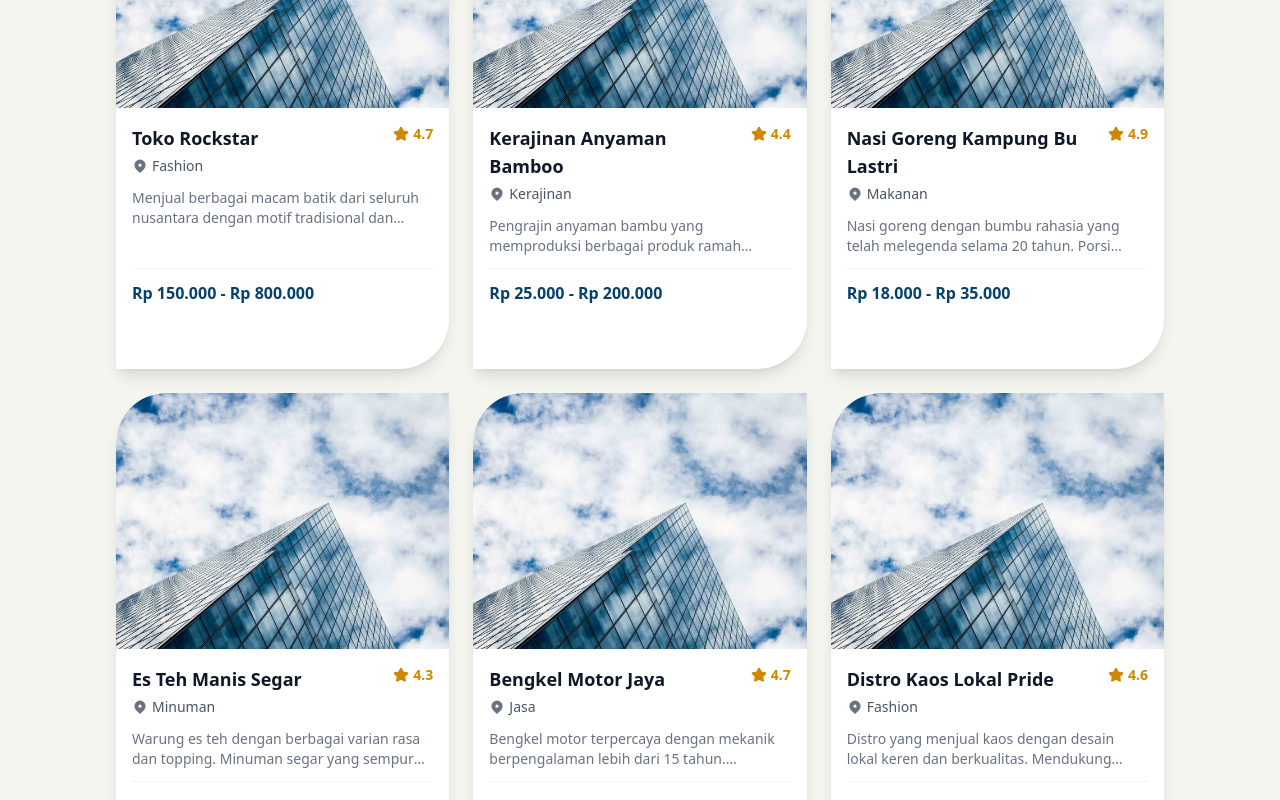
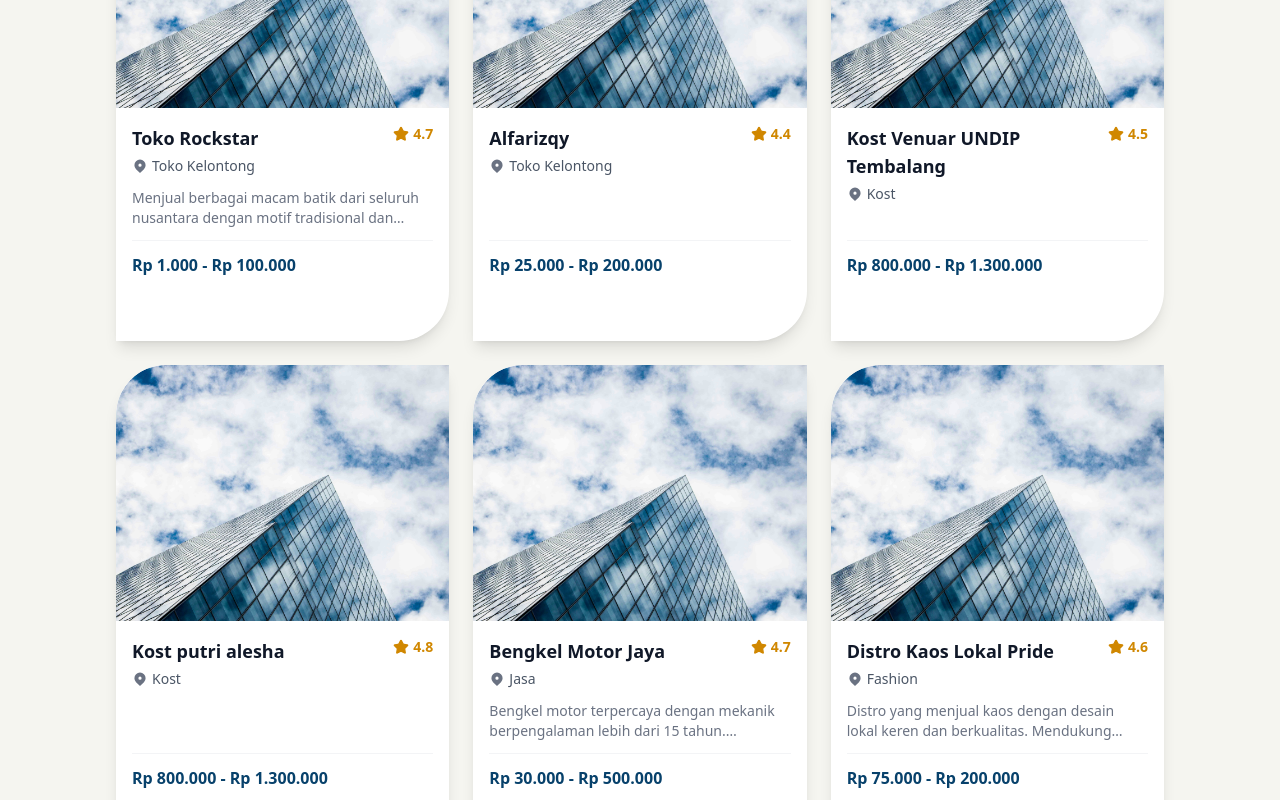
Before and after one commit to Gzaa19/LokalOKE, a React (Vite) app: page / in a window 1280 px wide. Shown: the part 2680-3480 px from the top of the page. Built offline with nearby package versions, Linux system fonts and the light colour scheme.

Commit message:
data umkm

```diff
--- a/src/Data/umkm.js
+++ b/src/Data/umkm.js
@@ -16,10 +16,10 @@ const UMKM = {
 
 const categories = [
   "Semua",
-  "Makanan",
-  "Kedai Kopi",
+  "Kuliner",
+  "Kost",
   "Jasa",
-  "Fashion",
+  "Toko Kelontong",
   "Kerajinan"
 ];
 
@@ -81,26 +81,26 @@ const umkmData = [
   {
     id: "4",
     name: "Toko Rockstar",
-    category: "Fashion",
+    category: "Toko Kelontong",
     description: "Menjual berbagai macam batik dari seluruh nusantara dengan motif tradisional dan kontemporer. Tersedia batik tulis, cap, dan printing dengan harga bersahabat.",
     address: "Jl. Gerung No.25, Bulusan, Kec. Tembalang, Kota Semarang, Jawa Tengah 50277",
-    phone: "0856-7890-1234",
+    phone: "0895-3094-2567",
     images: [
       "/src/assets/hero4.jpg",
       "/src/assets/hero4.jpg"
     ],
     location: {
-      lat: -6.2293,
-      lng: 106.8183,
+      lat: -7.05693315773418,
+      lng: 110.4434802733048
     },
     rating: 4.7,
-    priceRange: "Rp 150.000 - Rp 800.000"
+    priceRange: "Rp 1.000 - Rp 100.000"
   },
   {
     id: "5",
-    name: "Kerajinan Anyaman Bamboo",
-    category: "Kerajinan",
-    description: "Pengrajin anyaman bambu yang memproduksi berbagai produk ramah lingkungan seperti tas, tempat tissue, dan dekorasi rumah dengan kualitas terbaik.",
+    name: "Alfarizqy",
+    category: "Toko Kelontong",
+    description: "",
     address: "Jl. Kerajinan No. 23, Jakarta Timur",
     phone: "0822-3456-7891",
     images: [
@@ -116,39 +116,39 @@ const umkmData = [
   },
   {
     id: "6",
-    name: "Nasi Goreng Kampung Bu Lastri",
-    category: "Makanan",
-    description: "Nasi goreng dengan bumbu rahasia yang telah melegenda selama 20 tahun. Porsi besar dengan harga terjangkau, cocok untuk makan malam keluarga.",
-    address: "Jl. Raya Kampung No. 67, Jakarta Utara",
-    phone: "0815-6789-0123",
+    name: "Kost Venuar UNDIP Tembalang",
+    category: "Kost",
+    description: "",
+    address: "Jl. Klentengsari Sel., Pedalangan, Kec. Banyumanik, Kota Semarang, Jawa Tengah 50268",
+    phone: "0812-2506-0984",
     images: [
       "/src/assets/hero4.jpg",
       "/src/assets/hero4.jpg"
     ],
     location: {
-      lat: -6.2145,
-      lng: 106.8451,
+      lat: -7.058554187823217,
+      lng: 110.42415347946783
     },
-    rating: 4.9,
-    priceRange: "Rp 18.000 - Rp 35.000"
+    rating: 4.5,
+    priceRange: "Rp 800.000 - Rp 1.300.000"
   },
   {
     id: "7",
-    name: "Es Teh Manis Segar",
-    category: "Minuman",
-    description: "Warung es teh dengan berbagai varian rasa dan topping. Minuman segar yang sempurna untuk cuaca panas dengan harga yang sangat bersahabat.",
-    address: "Jl. Raya Utama No. 34, Jakarta Selatan",
+    name: "Kost putri alesha",
+    category: "Kost",
+    description: "",
+    address: "Jl. Gerungsari No.1/no.7, Bulusan, Kec. Tembalang, Kota Semarang, Jawa Tengah 50277",
     phone: "0878-9012-3456",
     images: [
       "/src/assets/hero4.jpg",
       "/src/assets/hero4.jpg"
     ],
     location: {
-      lat: -6.2707,
-      lng: 106.8050
+      lat: -7.056885352618713,
+      lng: 110.44525598383011
     },
-    rating: 4.3,
-    priceRange: "Rp 8.000 - Rp 25.000"
+    rating: 4.8,
+    priceRange: "Rp 800.000 - Rp 1.300.000"
   },
   {
     id: "8",
```
